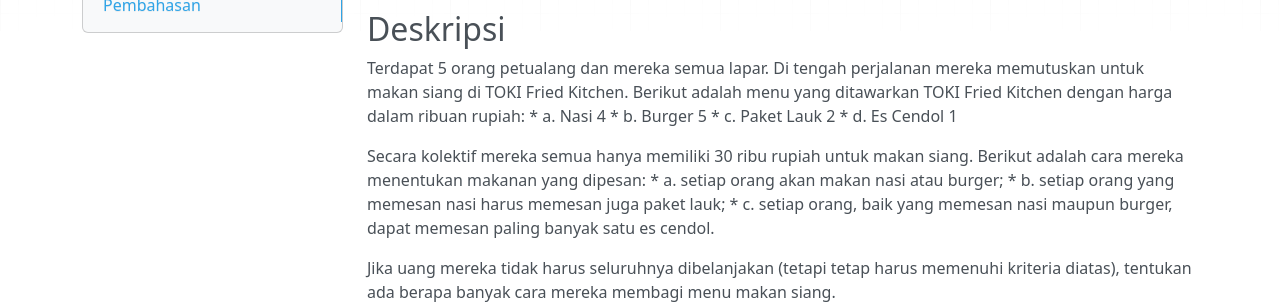
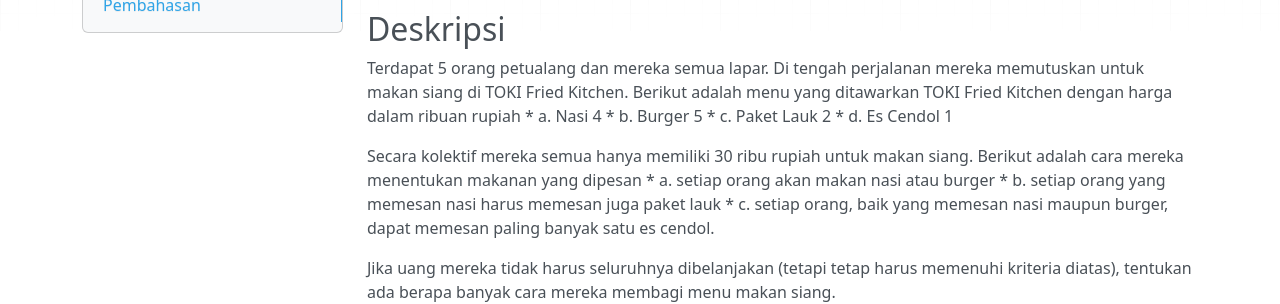
Before and after one commit to alijaya/OSK-2015, an MkDocs documentation site: the page built from docs/Soal 06.md, in a window 1280 px wide and 900 px high. Shown: the part 275-579 px from the top of the window. Built offline with MkDocs 1.6.1, drawn with Linux system fonts in a browser that asks for light colours; nearby versions of some CDN libraries; old or Windows-style settings are respelled for this version of MkDocs.

Commit message:
no message

```diff
--- a/docs/Soal 06.md
+++ b/docs/Soal 06.md
@@ -7,16 +7,16 @@
 
 ## Deskripsi
 
-Terdapat 5 orang petualang dan mereka semua lapar. Di tengah perjalanan mereka memutuskan untuk makan siang di TOKI Fried Kitchen. Berikut adalah menu yang ditawarkan TOKI Fried Kitchen dengan harga dalam ribuan rupiah:
+Terdapat 5 orang petualang dan mereka semua lapar. Di tengah perjalanan mereka memutuskan untuk makan siang di TOKI Fried Kitchen. Berikut adalah menu yang ditawarkan TOKI Fried Kitchen dengan harga dalam ribuan rupiah
 * a. Nasi          4
 * b. Burger        5
 * c. Paket Lauk    2
 * d. Es Cendol     1
 
 Secara kolektif mereka semua hanya memiliki 30 ribu rupiah untuk makan siang.
-Berikut adalah cara mereka menentukan makanan yang dipesan:
-* a. setiap orang akan makan nasi atau burger;
-* b. setiap orang yang memesan nasi harus memesan juga paket lauk;
+Berikut adalah cara mereka menentukan makanan yang dipesan
+* a. setiap orang akan makan nasi atau burger
+* b. setiap orang yang memesan nasi harus memesan juga paket lauk
 * c. setiap orang, baik yang memesan nasi maupun burger, dapat memesan paling banyak satu es cendol.
 
 Jika uang mereka tidak harus seluruhnya dibelanjakan (tetapi tetap harus memenuhi kriteria diatas), tentukan ada berapa banyak cara mereka membagi menu makan siang.
```
